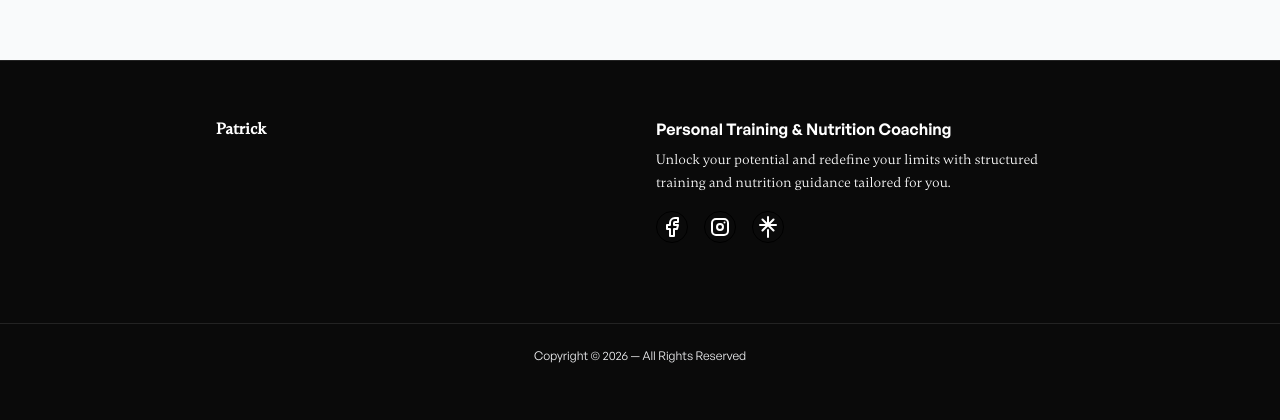
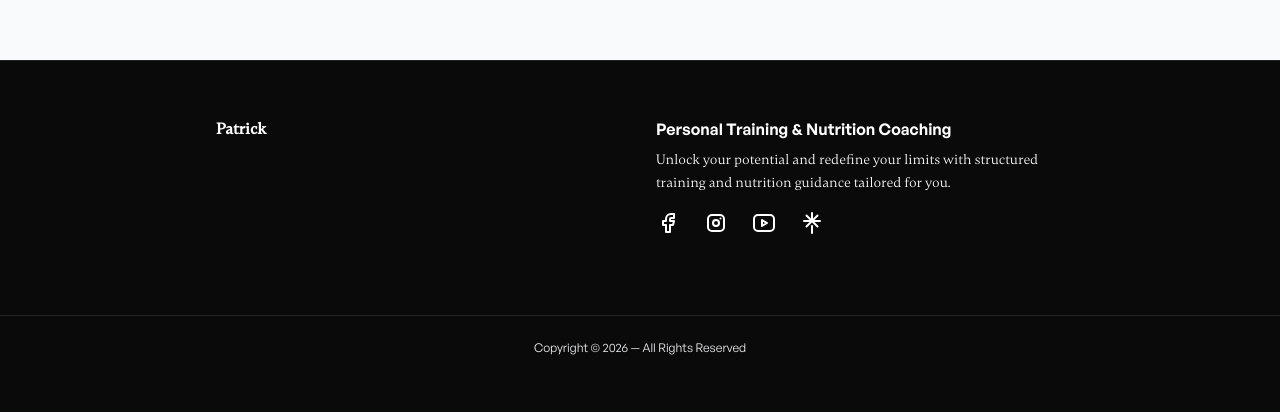
Before and after one commit to Falconstadium/patrick-lymons, a Next.js app: page / in a window 1280 px wide. Shown: the part 5140-5560 px from the top of the page. Built offline with nearby package versions, Linux system fonts and the light colour scheme.

Commit message:
refactor: Add youtube link

```diff
--- a/src/components/footer.tsx
+++ b/src/components/footer.tsx
@@ -2,6 +2,7 @@ import {
   IconBrandFacebook,
   IconBrandInstagram,
   IconBrandLinktree,
+  IconBrandYoutube,
 } from "@tabler/icons-react";
 
 export default function Footer() {
@@ -21,12 +22,12 @@ export default function Footer() {
             Unlock your potential and redefine your limits with structured
             training and nutrition guidance tailored for you.
           </p>
-          <div className="mt-4 flex justify-center gap-4 md:justify-normal">
+          <div className="mt-4 flex justify-center gap-6 md:justify-normal">
             <a
               href="https://web.facebook.com/patrick.lyons.97594/"
               target="_blank"
               rel="noopener noreferrer"
-              className="flex h-8 w-8 items-center justify-center rounded-full border border-black"
+              className="flex items-center justify-center"
             >
               <IconBrandFacebook stroke={2} size={24} />
             </a>
@@ -34,15 +35,23 @@ export default function Footer() {
               href="https://www.instagram.com/patricklyons/"
               target="_blank"
               rel="noopener noreferrer"
-              className="flex h-8 w-8 items-center justify-center rounded-full border border-black"
+              className="flex items-center justify-center"
             >
               <IconBrandInstagram stroke={2} size={24} />
+            </a>
+            <a
+              href="https://www.youtube.com/patricklyonsofficial"
+              target="_blank"
+              rel="noopener noreferrer"
+              className="flex items-center justify-center"
+            >
+              <IconBrandYoutube stroke={2} size={24} />
             </a>
             <a
               href="https://linktr.ee/patricklyons?fbclid=IwY2xjawPMrQFleHRuA2FlbQIxMABicmlkETE0YW5LTXc0SW9LM3JUWE5oc3J0YwZhcHBfaWQQMjIyMDM5MTc4ODIwMDg5MgABHnP5coViAzUgI_TC5v89JQuozTNdqUySPMq6-ufhZuQKi2ToazN8BeeXZGRx_aem_53IIpCNM_et9RVktQfkylw"
               target="_blank"
               rel="noopener noreferrer"
-              className="flex h-8 w-8 items-center justify-center rounded-full border border-black"
+              className="flex items-center justify-center"
             >
               <IconBrandLinktree stroke={2} size={24} />
             </a>
```
